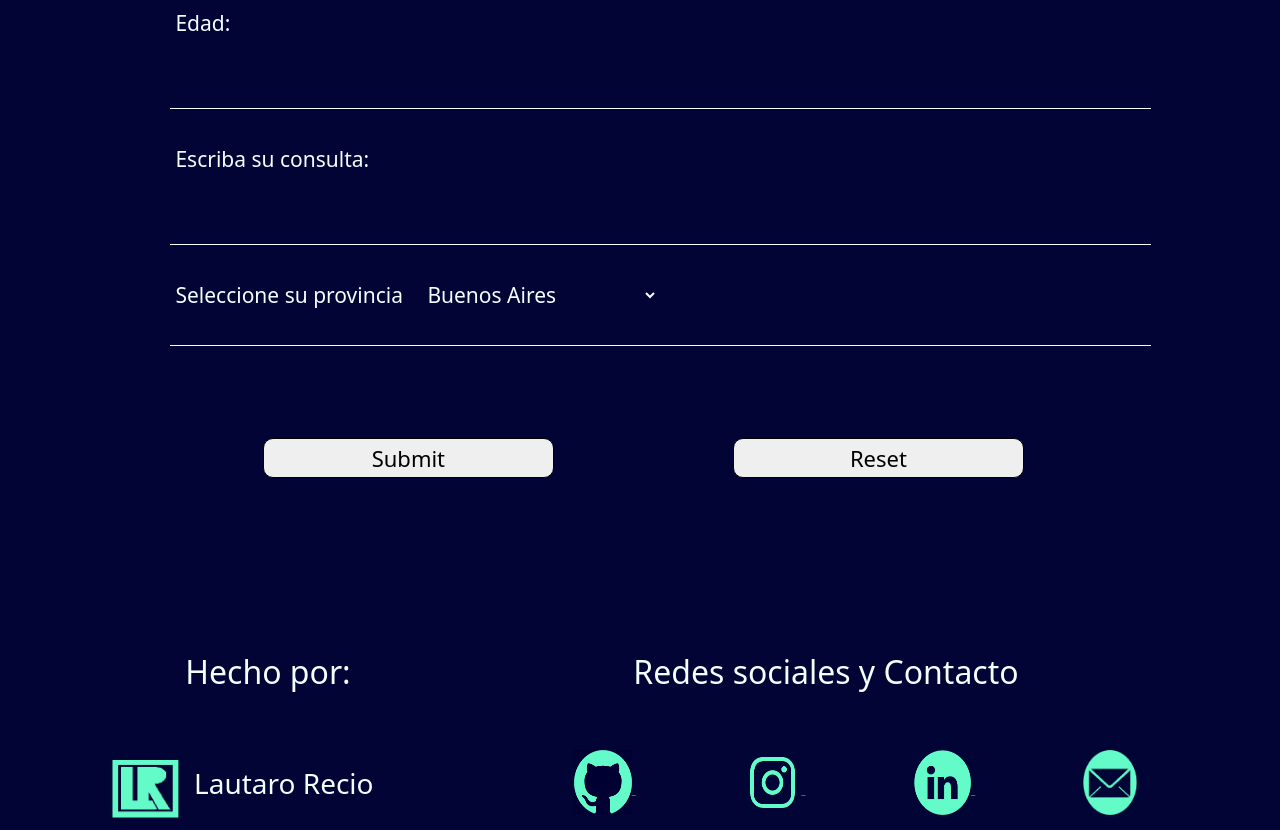
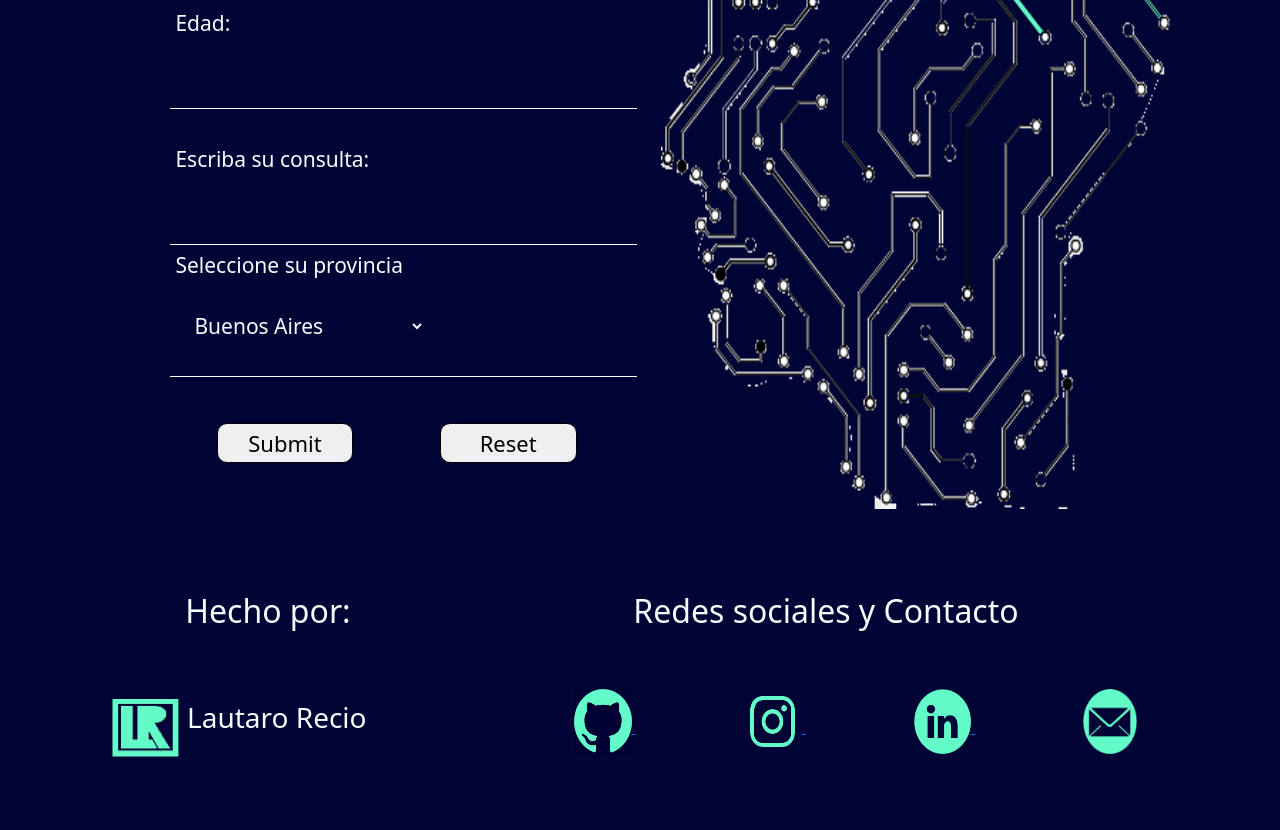
Before and after one commit to Lautaro-Recio/Porfolio, a website: page pages/contacto.html in a window 1280 px wide. Shown: the part 638-1468 px from the top of the page. After the commit the page ends 1407 px from the top, so only its background shows below. Drawn offline with nearby package versions, Linux system fonts and the light colour scheme; files whose address does not match are found by name.

Commit message:
intentando arreglar la nav y contactos

```diff
--- a/pages/contacto.html
+++ b/pages/contacto.html
@@ -49,12 +49,13 @@
                   </nav>
             </div>
         </div>
-        <div class="container">
+        <div class="container fondoCon">
             <div class="row formulario">
                 <div class="col-lg-12 col-x-12">
                     <h1 class="centro">Formulario de contacto</h1>
                 </div>
-                <div class="col-lg-12 col-x-12">
+                <div class="row">
+                    <div class="col-lg-6 col-x-12">
                         <form  action="">
                             <div class="col-lg-12 col-x-12 form">
                                 <label class="formulario__opciones" for="nombre">Nombre:
@@ -110,6 +111,10 @@
                             </div>
                         </form>
                     </div>
+                    <div class="col-lg-6 col-xs-6">
+                        <img src="../assets/images/fondoContacto.jpg" alt="cabeza de ciruito" class="imgCon">
+                    </div>
+                </div>
             </div>
         </div>
 
@@ -122,8 +127,10 @@
                      <div class="col-lg-8">
                          <h2 class="pad centro">Redes sociales y Contacto</h2>
                      </div>
-                     <div class="col-lg-4 yoFoot">
-                            <img class="menu__logo" src="../assets/images/logo.jpg" alt="logo">
+                     <div class="col-lg-1 yoFoot">
+                        <a href="../index.html"><img class="menu__logo" src="../assets/images/logo.jpg" alt="logo"></a>
+                    </div>
+                    <div class="col-lg-3">
                             <h3 class="yo">Lautaro Recio</h3>
                     </div>
                      <div class="col-lg-8 col-xs-8 foot">
--- a/scss/_animaciones.scss
+++ b/scss/_animaciones.scss
@@ -1,8 +1,8 @@
 
 /* Index */
 .animacion:hover{
-    width: 9%;
-    height: 75%;
+    width: 8%;
+    height: 100%;
     animation-name: animacion;
     animation-iteration-count: infinite;
     animation-duration: 1.5s;
--- a/scss/_contacto.scss
+++ b/scss/_contacto.scss
@@ -9,7 +9,7 @@
 .inputs{
     background-color: $fondo;
     border: none;
-    width: 950px;
+    width: 100%;
     color: $texto;
 
 }
@@ -39,5 +39,8 @@ select{
     margin: 9%;
     font-size: 22px;
 }
-
+.imgCon{
+    height: 100%;
+    width: 110%;
+}
 /* Fin Contacto */
--- a/scss/_nav.scss
+++ b/scss/_nav.scss
@@ -32,10 +32,12 @@
 .nav-item5{
     width: 14%;
 }
+
 /* Fin de Nav */
 .derecha{
     display: flex;
     padding-left: 350px;
+    padding-right: 0px;
 }
 .bgNav{
     background-color: $celeste;
```
Also changed, not shown: index.html (+5 -3 lines), pages/conocimientos.html (+5 -3 lines), pages/proyectos.html (+4 -2 lines), pages/quien_soy.html (+5 -3 lines), assets/images/fondoContacto.jpg (added), assets/images/png-transparent-electronic-circuit-printed-circuit-board-electrical-network-encapsulated-postscript-computer-icons-hitech-miscellaneous-angle-electronics-thumbnail.png (added), css/estilos.css. Lines whose indentation alone changed are shown as unchanged.
